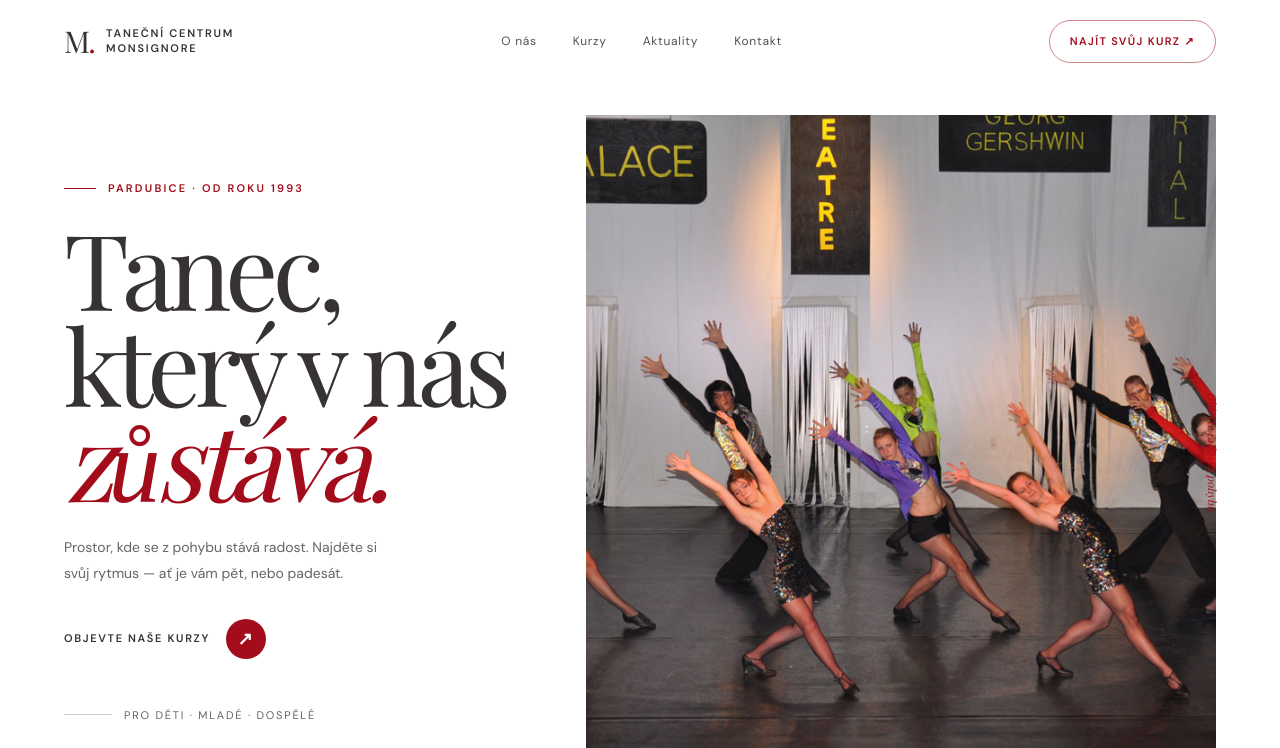
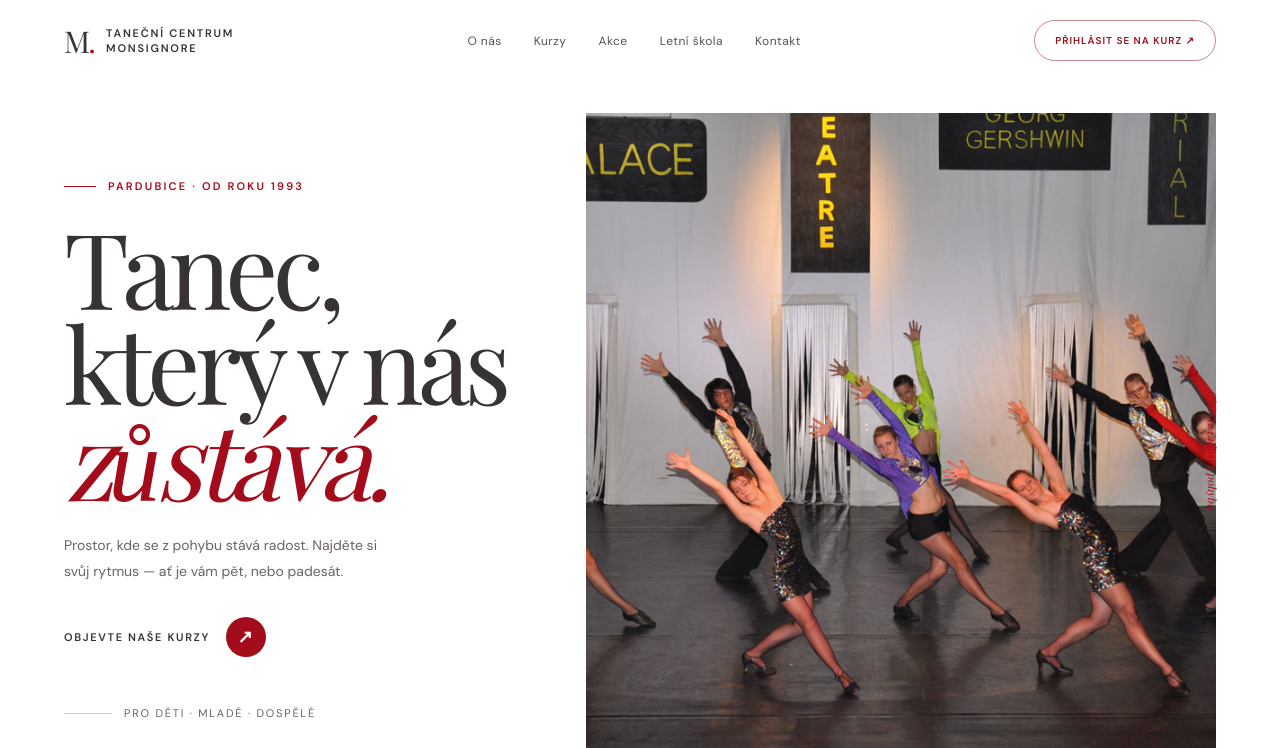
Before and after one commit to Matyasjz/monsignore-tanecni-centrum, a plain HTML site: page index.html in a window 1280 px wide. Shown: the top 748 px of the page. Drawn offline with nearby package versions, Linux system fonts and the light colour scheme; a web font is replaced by a local one.

Commit message:
Align navigation and closing quote with feedback

```diff
--- a/index.html
+++ b/index.html
@@ -24,14 +24,14 @@
         <span class="serif text-[30px] leading-none tracking-[-.06em]">M<span class="text-rose">.</span></span>
         <span class="hidden text-[11px] font-semibold uppercase leading-[1.35] tracking-[.16em] sm:block">Taneční centrum<br>Monsignore</span>
       </a>
-      <div class="hidden items-center gap-9 text-[12px] tracking-[.06em] text-ink/85 md:flex">
-        <a class="hover:text-rose" href="#" data-inert-nav aria-disabled="true">O nás</a><a class="hover:text-rose" href="#" data-inert-nav aria-disabled="true">Kurzy</a><a class="hover:text-rose" href="#" data-inert-nav aria-disabled="true">Aktuality</a><a class="hover:text-rose" href="#" data-inert-nav aria-disabled="true">Kontakt</a>
+      <div class="hidden items-center gap-4 text-[11px] tracking-[.04em] text-ink/85 md:flex lg:gap-8 lg:text-[12px]">
+        <a class="hover:text-rose" href="#" data-inert-nav aria-disabled="true">O nás</a><a class="hover:text-rose" href="#" data-inert-nav aria-disabled="true">Kurzy</a><a class="hover:text-rose" href="#" data-inert-nav aria-disabled="true">Akce</a><a class="hover:text-rose" href="#" data-inert-nav aria-disabled="true">Letní škola</a><a class="hover:text-rose" href="#" data-inert-nav aria-disabled="true">Kontakt</a>
       </div>
-      <a href="#" data-inert-nav aria-disabled="true" class="hidden rounded-full border border-rose/50 px-5 py-3 text-[11px] font-semibold uppercase tracking-[.12em] text-rose transition hover:bg-rose hover:text-white md:block">Najít svůj kurz <span aria-hidden="true">↗</span></a>
+      <a href="#" data-inert-nav aria-disabled="true" class="hidden rounded-full border border-rose/50 px-4 py-3 text-[10px] font-semibold uppercase tracking-[.1em] text-rose transition hover:bg-rose hover:text-white md:block lg:px-5">Přihlásit se na kurz <span aria-hidden="true">↗</span></a>
       <button id="menu-toggle" class="relative z-50 flex h-11 w-11 flex-col items-center justify-center gap-[5px] rounded-full border border-ink/15 md:hidden" aria-expanded="false" aria-controls="mobile-menu" aria-label="Otevřít menu"><span class="h-px w-4 bg-ink"></span><span class="h-px w-4 bg-ink"></span></button>
     </nav>
     <div id="mobile-menu" class="menu-panel absolute left-0 right-0 top-0 -z-10 bg-paper px-6 pb-8 pt-24 shadow-lg md:hidden">
-      <div class="flex flex-col gap-5 text-lg"><a href="#" data-inert-nav aria-disabled="true">O nás</a><a href="#" data-inert-nav aria-disabled="true">Kurzy</a><a href="#" data-inert-nav aria-disabled="true">Aktuality</a><a href="#" data-inert-nav aria-disabled="true">Kontakt</a><a class="mt-2 text-rose" href="#" data-inert-nav aria-disabled="true">Najít svůj kurz ↗</a></div>
+      <div class="flex flex-col gap-5 text-lg"><a href="#" data-inert-nav aria-disabled="true">O nás</a><a href="#" data-inert-nav aria-disabled="true">Kurzy</a><a href="#" data-inert-nav aria-disabled="true">Akce</a><a href="#" data-inert-nav aria-disabled="true">Letní škola</a><a href="#" data-inert-nav aria-disabled="true">Kontakt</a><a class="mt-2 text-rose" href="#" data-inert-nav aria-disabled="true">Přihlásit se na kurz ↗</a></div>
     </div>
   </header>
   <main id="domu">
@@ -70,8 +70,8 @@
         </div>
       </div>
     </section>
-    <section class="relative overflow-hidden bg-roseMist py-20 md:py-32"><span class="serif absolute -right-2 top-1/2 hidden -translate-y-1/2 text-[15rem] text-rose/[.09] lg:block">“</span><div class="reveal mx-auto max-w-[960px] px-6 text-center"><p class="mb-7 text-[11px] font-semibold uppercase tracking-[.18em] text-rose">03 &nbsp; Tělo si pamatuje radost</p><blockquote class="serif text-[clamp(2rem,4.5vw,4rem)] leading-[1.2] tracking-[-.025em]">„Tanec je chvíle, kdy přestanete přemýšlet a začnete <i class="text-rose">cítit.“</i></blockquote><p class="mt-7 text-[11px] uppercase tracking-[.15em] text-muted">Monsignore · místo, kde pohyb spojuje</p></div></section>
-    <section id="novinky" class="bg-white py-16 md:py-24">
+    <section class="relative overflow-hidden bg-roseMist py-20 md:py-32"><span class="serif absolute -right-2 top-1/2 hidden -translate-y-1/2 text-[15rem] text-rose/[.09] lg:block">“</span><div class="reveal mx-auto max-w-[960px] px-6 text-center"><p class="mb-7 text-[11px] font-semibold uppercase tracking-[.18em] text-rose">03 &nbsp; Na jevišti i mimo něj</p><blockquote class="serif text-[clamp(2rem,4.5vw,4rem)] leading-[1.2] tracking-[-.025em]">„Ne každý tanečník musí stát na <i class="text-rose">jevišti…“</i></blockquote><p class="mt-7 text-[11px] uppercase tracking-[.15em] text-muted">Monsignore · místo, kde pohyb spojuje</p></div></section>
+    <section id="akce" class="bg-white py-16 md:py-24">
       <div class="mx-auto max-w-[1240px] px-5 md:px-10">
         <p class="mb-4 text-[11px] font-semibold uppercase tracking-[.18em] text-rose">04 &nbsp; Kalendář akcí</p>
         <h2 class="serif mb-8 text-4xl leading-tight tracking-[-.04em] md:mb-10 md:text-6xl">Vstupenky</h2>
```
